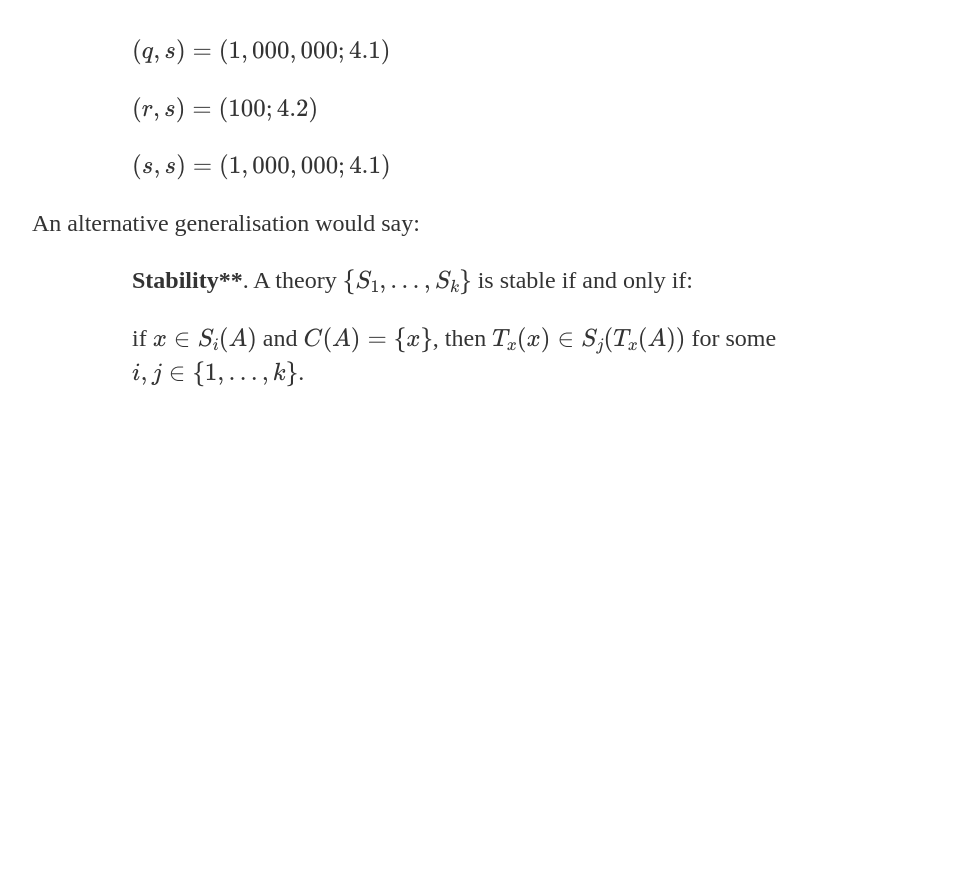
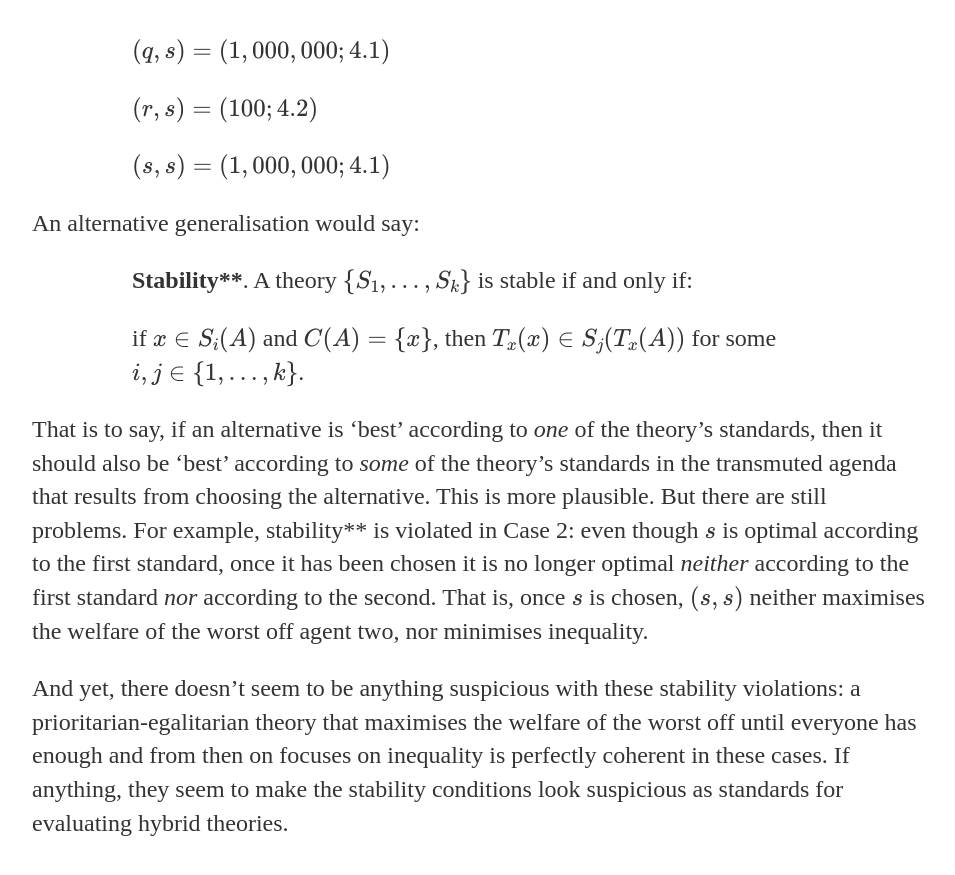
Before and after one commit to uzunovam/uzunovam, a Jekyll site: the page built from _posts/2020-04-28-anders-herlitz-on-unstable-choices.md, in a window 1280 px wide and 900 px high, scrolled down 8502 px. Shown: the top 875 px of the window, without its empty margins (160-1115 px from the left). Built offline with Jekyll 4.4.1, drawn with Linux system fonts in a browser that asks for light colours; before the commit the page ends 8951 px from its top, so only the background shows below that.

Commit message:
Update 2020-04-28-anders-herlitz-on-unstable-choices.md

```diff
--- a/_posts/2020-04-28-anders-herlitz-on-unstable-choices.md
+++ b/_posts/2020-04-28-anders-herlitz-on-unstable-choices.md
@@ -137,3 +137,7 @@ that the act of choosing a maximal alternative alone can revert whether this cho
 <p style="padding-left:100px;"><strong>Stability**</strong>. A theory \(\{S_{1}, \dots, S_{k}\}\) is stable if and only if:</p>
 
 <p style="padding-left:100px;">if \(x \in S_{i}(A)\) and \(C(A) = \{x\}\), then \(T_{x}(x) \in S_{j}(T_{x}(A))\) for some \(i,j \in \{1, \dots, k\}\).</p>
+
+<p>That is to say, if an alternative is ‘best’ according to <cite>one</cite> of the theory’s standards, then it should also be ‘best’ according to <cite>some</cite> of the theory’s standards in the transmuted agenda that results from choosing the alternative. This is more plausible. But there are still problems. For example, stability** is violated in Case 2: even though \(s\) is optimal according to the first standard, once it has been chosen it is no longer optimal <cite>neither</cite> according to the first standard <cite>nor</cite> according to the second. That is, once \(s\) is chosen, \((s,s)\) neither maximises the welfare of the worst off agent two, nor minimises inequality.</p>
+
+<p>And yet, there doesn’t seem to be anything suspicious with these stability violations: a prioritarian-egalitarian theory that maximises the welfare of the worst off until everyone has enough and from then on focuses on inequality is perfectly coherent in these cases. If anything, they seem to make the stability conditions look suspicious as standards for evaluating hybrid theories.</p>
```
